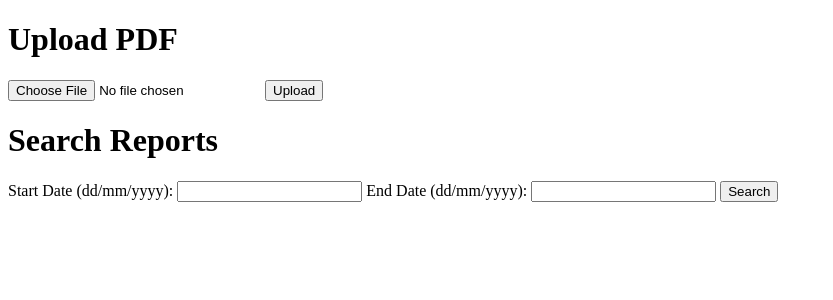
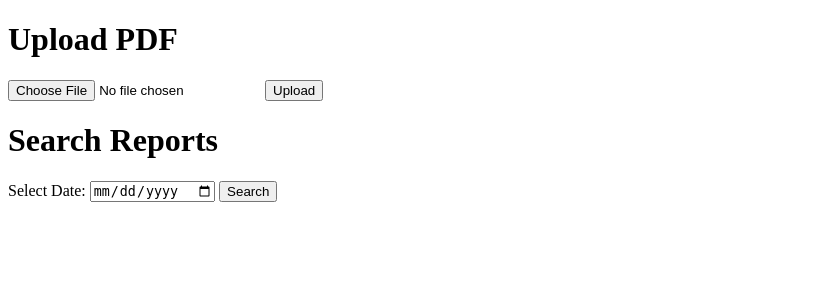
Before and after one commit to tvilarim/eng-atestados, a Flask app: page / in a window 1280 px wide. Shown: the top 300 px of the page, without its empty margins (0-833 px from the left). Run offline with Flask 3, Linux system fonts and the light colour scheme; parts of the project's set-up code (start-up, migrations or seed data) failed here and were passed over.

Commit message:
search bar with just one input date

```diff
--- a/flask_app_report/app.py
+++ b/flask_app_report/app.py
@@ -150,24 +150,45 @@ def upload_file():
 
     return render_template('upload.html')
 
-@app.route('/search', methods=['GET'])
+@app.route('/search', methods=['GET', 'POST'])
 def search():
-    start_date = request.args.get('start_date')
-    end_date = request.args.get('end_date')
+    if request.method == 'POST':
+        selected_date = request.form.get('selected_date')
 
-    if not start_date or not end_date:
-        flash('Start date and end date are required.', 'error')
-        return redirect(url_for('upload_file'))
+        if not selected_date:
+            flash('Please select a date.', 'error')
+            return redirect(url_for('search'))
 
-    try:
-        datetime.strptime(start_date, '%d/%m/%Y')
-        datetime.strptime(end_date, '%d/%m/%Y')
-    except ValueError:
-        flash('Invalid date format. Use dd/mm/yyyy.', 'error')
-        return redirect(url_for('upload_file'))
+        try:
+            selected_date = datetime.strptime(selected_date, '%Y-%m-%d')
+        except ValueError:
+            flash('Invalid date format. Please use the calendar to select a date.', 'error')
+            return redirect(url_for('search'))
 
-    results = search_reports(start_date, end_date)
-    return render_template('upload.html', results=results)
+        results = search_reports(selected_date)
+        return render_template('search.html', results=results)
+
+    return render_template('search.html')
+
+def search_reports(selected_date):
+    # This function should contain the logic to search your database
+    # and return records where the selected date is between 'Data de início' and 'Conclusão Efetiva'.
+    # Replace the below sample code with your database query logic.
+
+    # Sample data (replace with actual database queries)
+    reports = [
+        {'title': 'Project A', 'start_date': '01/01/2024', 'end_date': '31/01/2024'},
+        {'title': 'Project B', 'start_date': '15/02/2024', 'end_date': '15/03/2024'},
+    ]
+
+    results = []
+    for report in reports:
+        start_date = datetime.strptime(report['start_date'], '%d/%m/%Y')
+        end_date = datetime.strptime(report['end_date'], '%d/%m/%Y')
+        if start_date <= selected_date <= end_date:
+            results.append(report)
+
+    return results
 
 if __name__ == '__main__':
     app.run(host='0.0.0.0', port=5000, debug=True)
--- a/flask_app_report/flask-report-deployment.yaml
+++ b/flask_app_report/flask-report-deployment.yaml
@@ -13,7 +13,7 @@ spec:
     metadata:
       labels:
         app: flask-report
-        version: "v0.1.9"
+        version: "v0.1.10"
     spec:
       containers:
       - name: flask-report
--- a/flask_app_report/templates/upload.html
+++ b/flask_app_report/templates/upload.html
@@ -31,11 +31,9 @@
     </form>
 
     <h1>Search Reports</h1>
-    <form action="/search" method="get">
-        <label for="start_date">Start Date (dd/mm/yyyy):</label>
-        <input type="text" id="start_date" name="start_date" required>
-        <label for="end_date">End Date (dd/mm/yyyy):</label>
-        <input type="text" id="end_date" name="end_date" required>
+    <form action="/search" method="post">
+        <label for="selected_date">Select Date:</label>
+        <input type="date" id="selected_date" name="selected_date" required>
         <input type="submit" value="Search">
     </form>
 
@@ -54,7 +52,7 @@
         <h2>Search Results</h2>
         <ul>
             {% for result in results %}
-                <li>{{ result }}</li>
+                <li>{{ result.title }} ({{ result.start_date }} - {{ result.end_date }})</li>
             {% endfor %}
         </ul>
     {% endif %}
```
